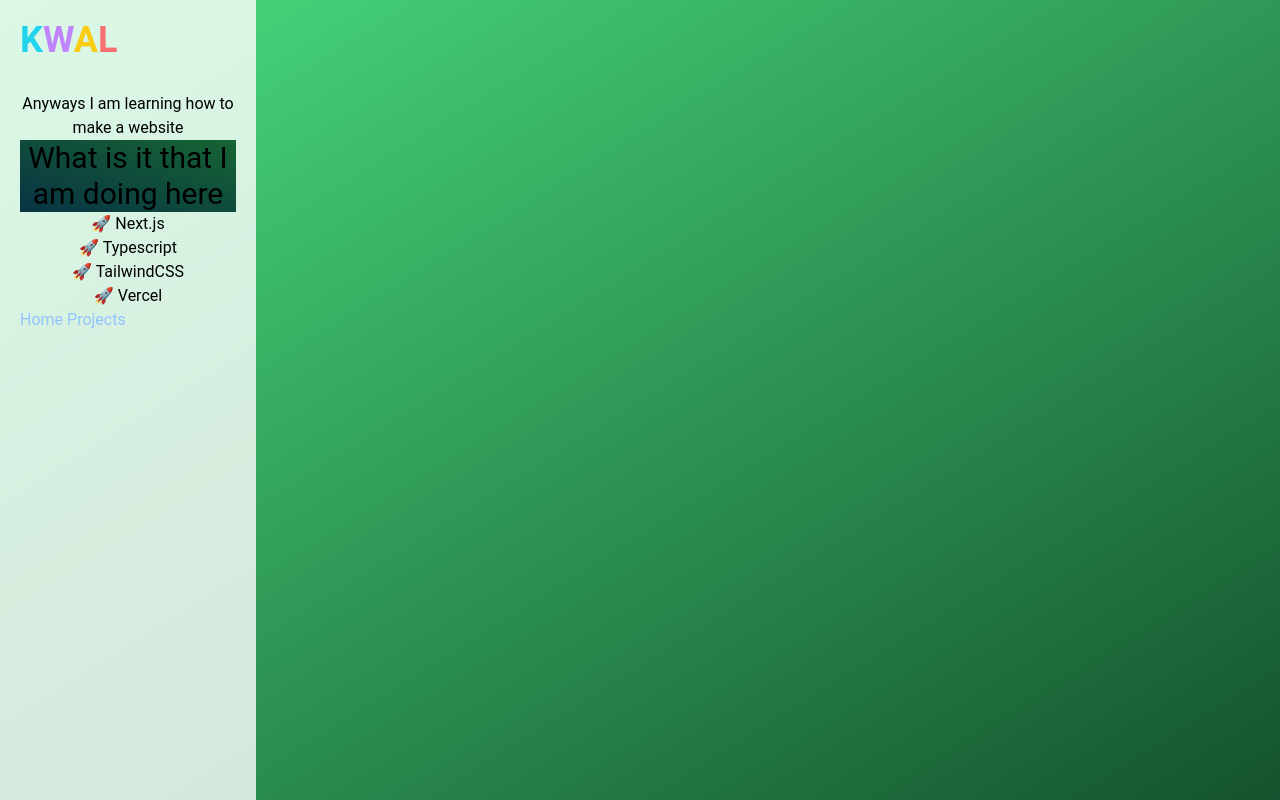
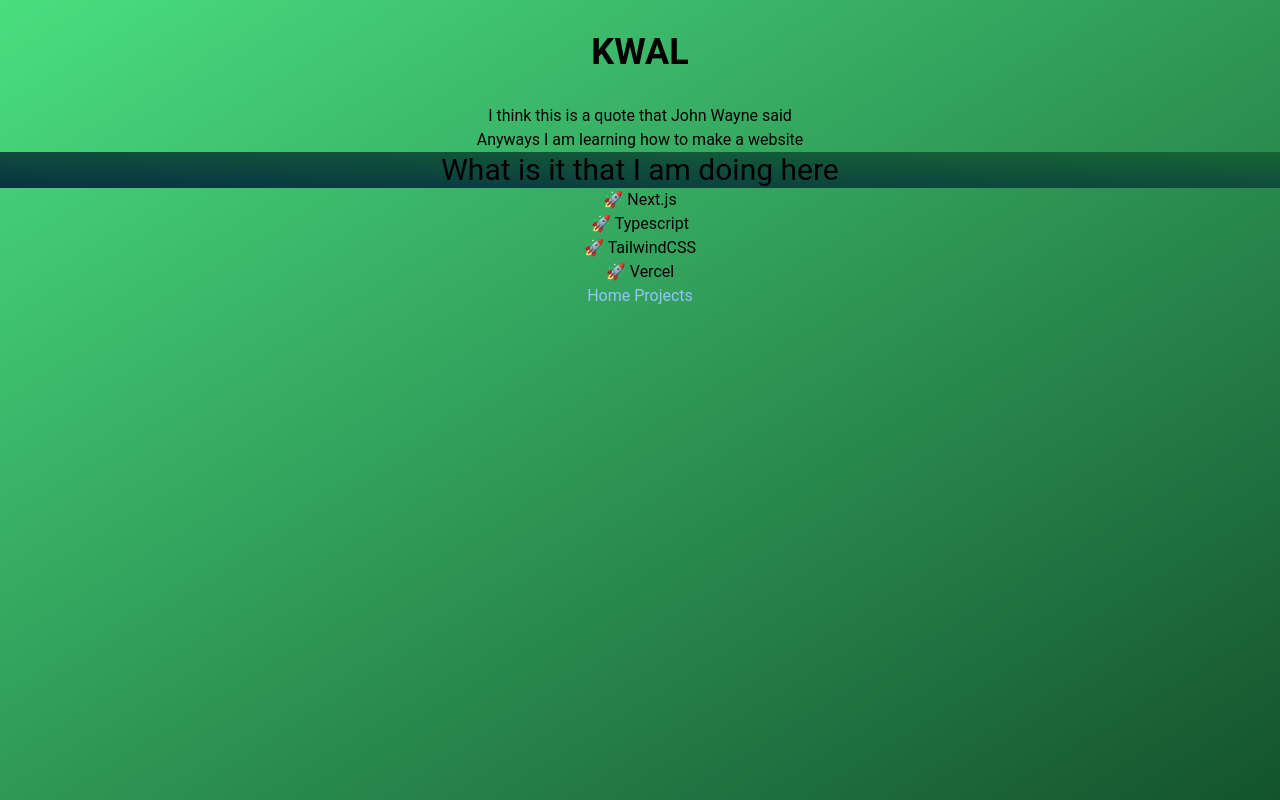
Before and after one commit to echo-webkom/how-to-sideprosjekt-workshop, a Next.js app: page / in a window 1280 px wide. Built offline with nearby package versions, Linux system fonts and the light colour scheme.

Commit message:
change it back

```diff
--- a/src/app/globals.css
+++ b/src/app/globals.css
@@ -8,7 +8,7 @@
     min-width: 0;
   }
 
-  html, body {
+  body {
     line-height: 1.5;
     font-family: "Roboto", "Helvetica", "Arial", sans-serif;
     font-size: 1rem;
@@ -19,25 +19,4 @@
   iframe {
     display: block;
   }
-
-  .column-container {
-    position: absolute;
-    top: 20%;
-    left: 10%;
-    transform: translate(-50%, -50%);
-    width: 20%;
-    display: flex;
-    flex-direction: column;
-    align-items: flex-start;
-    justify-content: center;
-    height: 160vh;
-    background-color: rgba(255, 255, 255, 0.8);
-    padding: 20px;
-  }
-
-  .text-column {
-    margin-left: 0px;
-
-    /* Adjust this value as needed */
-  }
 }
--- a/src/app/page.tsx
+++ b/src/app/page.tsx
@@ -4,15 +4,12 @@ export default function Home() {
   return (
     <div className="text-center h-screen bg-gradient-to-tl from-green-900 to-green-400 text-black">
       <div className="column-container">
-        <h1 className="text-left text-4xl font-bold text-white py-8">
-          <span className="text-cyan-400">K</span>
-          <span className="text-purple-400">W</span>
-          <span className="text-yellow-400">A</span>
-          <span className="text-red-400">L</span>
+        <h1 className="text-center text-4xl font-bold text-white py-8">
+          <span className="text-black">KWAL</span>
         </h1>
 
         <div className="text-column">
-
+          <h2>I think this is a quote that John Wayne said</h2>
           <h2>Anyways I am learning how to make a website</h2>
           <h3 className="text-3xl bg-gradient-to-tr from-cyan-950 to-green-800">What is it that I am doing here</h3>
           <ul>
```
